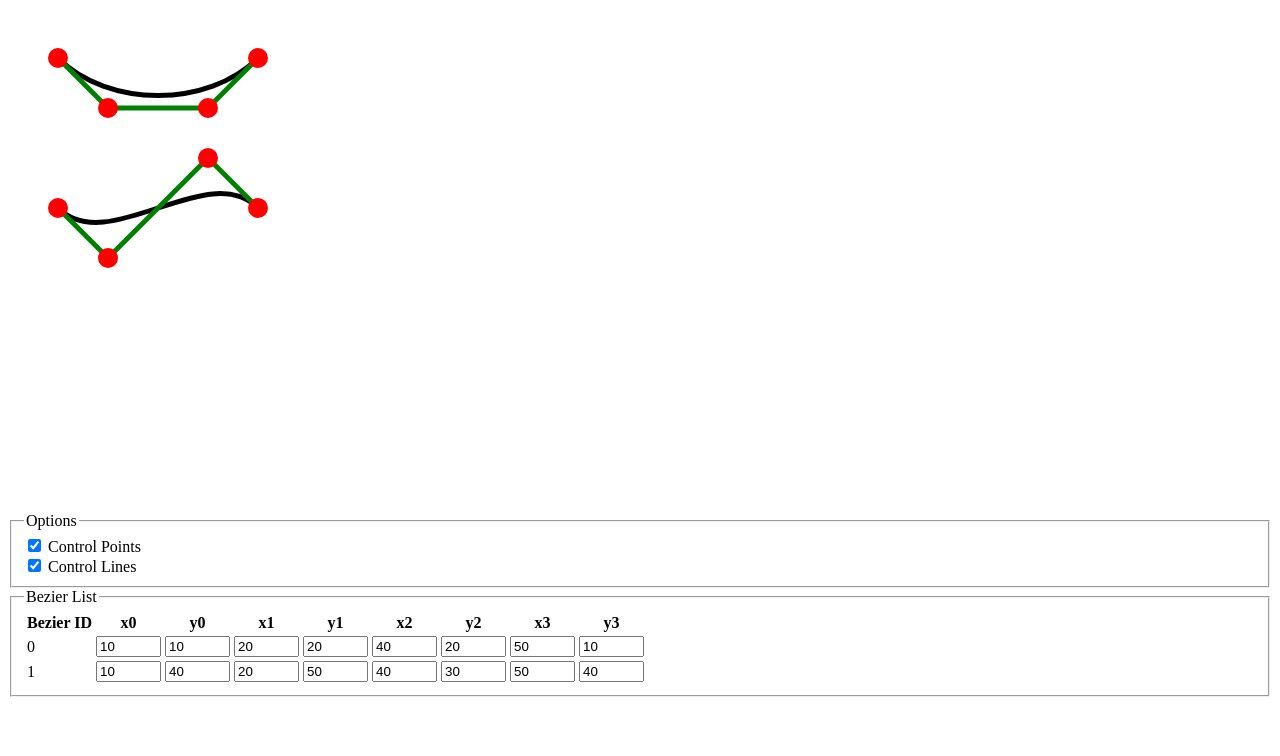
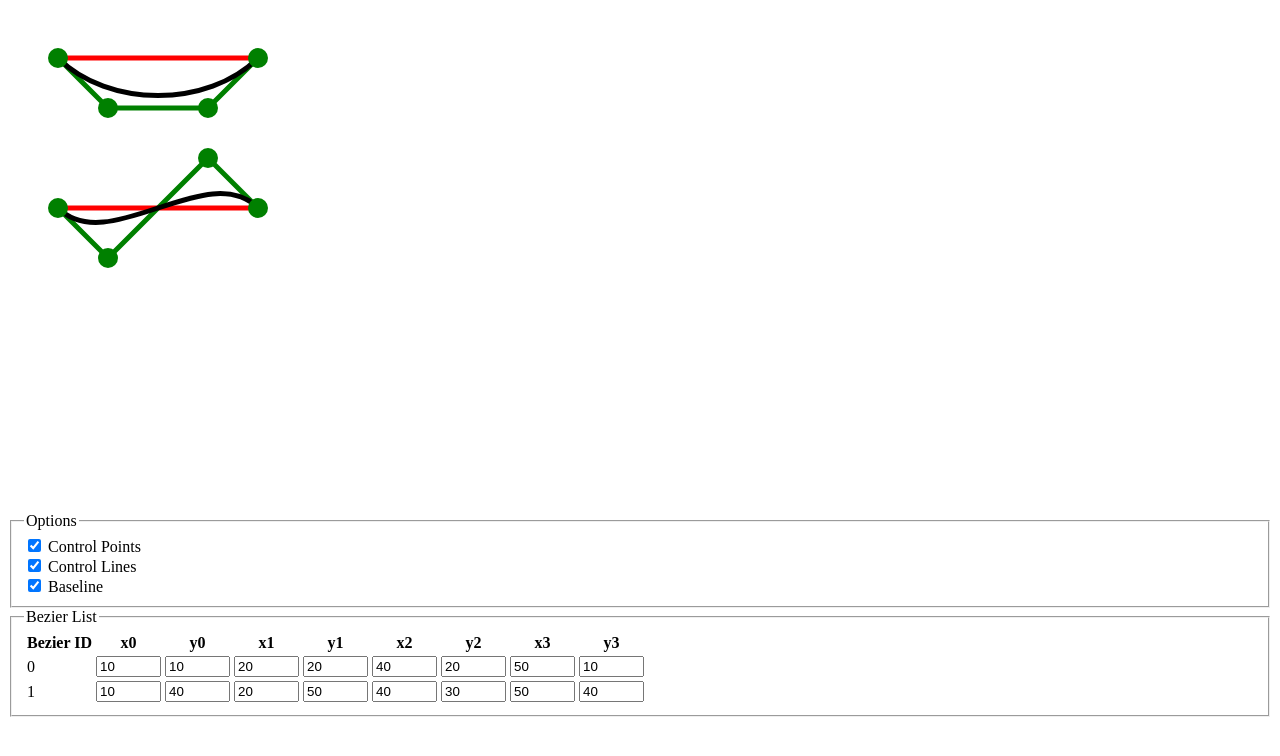
Before and after one commit to monman53/bezier, a plain HTML site: page index.html in a window 1280 px wide. Drawn offline with nearby package versions, Linux system fonts and the light colour scheme.

Commit message:
Add baseline

```diff
--- a/index.html
+++ b/index.html
@@ -10,15 +10,18 @@
     <svg width="500" height="500" :view-box.camel="viewBoxStr" id="svg" @mousemove="mouseMove"
         @mouseup="removeMoveHandler">
         <g v-for="bezier in beziers">
-            <path :d="calcBezierD(bezier)" stroke="black" fill="transparent"  pointer-events="visiblePainted"/>
+            <g v-show="options.showBaseline">
+                <line :x1="bezier.p0.x" :y1="bezier.p0.y" :x2="bezier.p3.x" :y2="bezier.p3.y" stroke="red" />
+            </g>
             <g v-show="options.showControlLines">
                 <path :d="calcControlLineD(bezier)" stroke="green" fill="transparent" />
             </g>
+            <path :d="calcBezierD(bezier)" stroke="black" fill="transparent"  pointer-events="visiblePainted"/>
             <g v-show="options.showControlPoints">
-                <circle :cx="bezier.p0.x" :cy="bezier.p0.y" stroke="red" fill="red" r="1.5" @mousedown="controlPointMoveHandler($event, bezier.p0)"/>
-                <circle :cx="bezier.p1.x" :cy="bezier.p1.y" stroke="red" fill="red" r="1.5" @mousedown="controlPointMoveHandler($event, bezier.p1)"/>
-                <circle :cx="bezier.p2.x" :cy="bezier.p2.y" stroke="red" fill="red" r="1.5" @mousedown="controlPointMoveHandler($event, bezier.p2)"/>
-                <circle :cx="bezier.p3.x" :cy="bezier.p3.y" stroke="red" fill="red" r="1.5" @mousedown="controlPointMoveHandler($event, bezier.p3)"/>
+                <circle :cx="bezier.p0.x" :cy="bezier.p0.y" stroke="green" fill="green" r="1.5" @mousedown="controlPointMoveHandler($event, bezier.p0)"/>
+                <circle :cx="bezier.p1.x" :cy="bezier.p1.y" stroke="green" fill="green" r="1.5" @mousedown="controlPointMoveHandler($event, bezier.p1)"/>
+                <circle :cx="bezier.p2.x" :cy="bezier.p2.y" stroke="green" fill="green" r="1.5" @mousedown="controlPointMoveHandler($event, bezier.p2)"/>
+                <circle :cx="bezier.p3.x" :cy="bezier.p3.y" stroke="green" fill="green" r="1.5" @mousedown="controlPointMoveHandler($event, bezier.p3)"/>
             </g>
         </g>
     </svg>
@@ -35,6 +38,11 @@
             <label>
                 <input type="checkbox" v-model="options.showControlLines">
                 Control Lines
+                <br>
+            </label>
+            <label>
+                <input type="checkbox" v-model="options.showBaseline">
+                Baseline
                 <br>
             </label>
         </fieldset>
@@ -100,6 +108,7 @@
                 options: {
                     showControlPoints: true,
                     showControlLines: true,
+                    showBaseline: true,
                 },
                 moveHandler: null,
             }
@@ -170,7 +179,6 @@
                 if (this.moveHandler !== null) {
                     this.moveHandler(e);
                 }
-                // console.log(this.getMousePosition(e));
             },
             removeMoveHandler() {
                 this.moveHandler = null;
```
